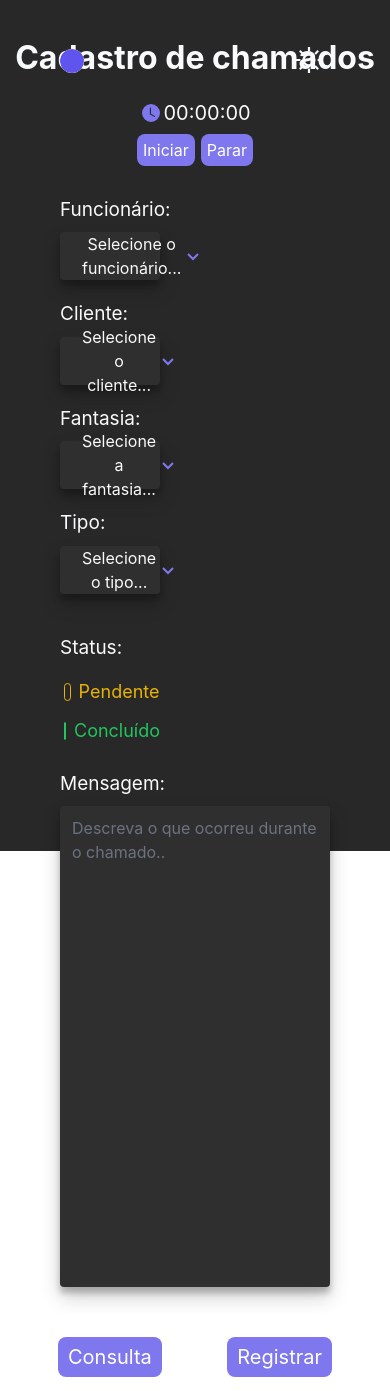
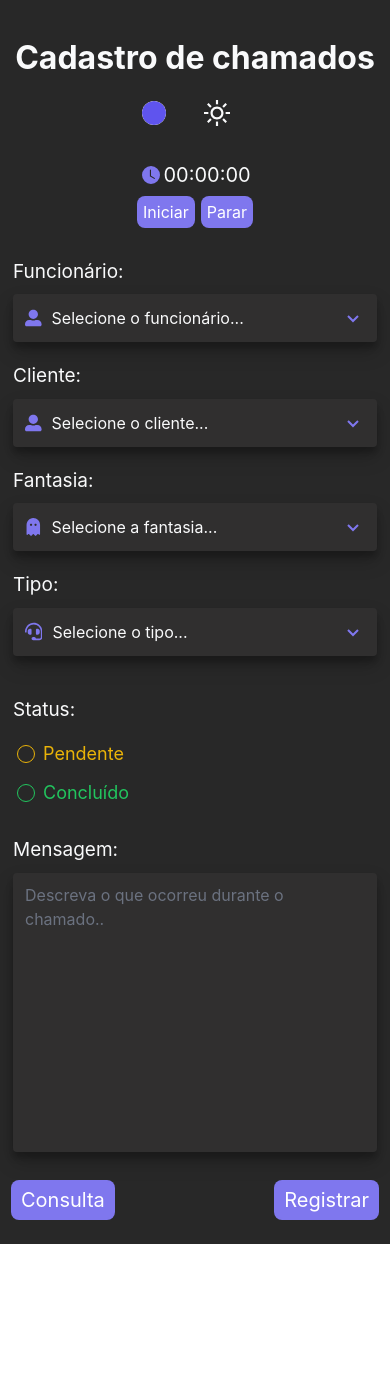
Before and after one commit to EnzoSylvestrin/helpDesk, a Next.js app: page / in a window 390 px wide. After the commit the page ends 1244 px from the top, so only its background shows below. Built offline with nearby package versions, Linux system fonts and the light colour scheme.

Commit message:
Adicionando responsividade

```diff
--- a/src/Components/Header/ColorComponent.tsx
+++ b/src/Components/Header/ColorComponent.tsx
@@ -40,7 +40,7 @@ export const ColorComponent = () => {
     return (
         <input
             type="color"
-            className="w-6 h-6 absolute top-[calc(4vh_+_15px)] left-[60px] border-0 rounded-full pointer"
+            className="w-6 h-6 top-[calc(4vh_+_15px)] left-[30px] border-0 rounded-full pointer mx-[10px] static sm:m-0 sm:absolute md:left-[60px]"
             onInput={HandleToggleColor}
             ref={InputColor}
         />
--- a/src/Components/Header/Header.tsx
+++ b/src/Components/Header/Header.tsx
@@ -11,8 +11,8 @@ type HeaderProps = {
 
 export const Header = ({pageTitle, setTheme} : HeaderProps) => {
     return (
-        <header className="max-h-[10vh]">
-            <Heading size="lg" align="center" asChild={true} className="pt-[4vh]">
+        <header className="h-auto flex items-center justify-center flex-wrap sm:inline sm:h-[10vh]">
+            <Heading size="lg" align="center" asChild={true} className="w-full pt-[4vh] sm:w-auto">
                 <h1>{pageTitle}</h1>
             </Heading>
             <ColorComponent />
--- a/src/Components/Header/Theme.tsx
+++ b/src/Components/Header/Theme.tsx
@@ -22,7 +22,7 @@ export const Theme = ({setTheme} : {setTheme: Dispatch<SetStateAction<"light" |
 
     return (
         <div
-            className="p-2 rounded-full absolute right-[60px] pointer top-[calc(4vh_+_5px)] hover:bg-lightHover dark:hover:bg-darkHover"
+            className="p-2 rounded-full static mx-5 my-[10px] block right-[30px] pointer top-[calc(4vh_+_5px)] hover:bg-lightHover dark:hover:bg-darkHover sm:m-0 sm:absolute sm:right-[60px]"
             onClick={HandleToggleTheme}
         >
             <Icon icon={darkMode ? CgSun : BsMoonStarsFill} size={26} />
--- a/src/pages/index.tsx
+++ b/src/pages/index.tsx
@@ -31,8 +31,8 @@ export default function Home() {
           <Header pageTitle='Cadastro de chamados' setTheme={setTheme} />
           <form className=''>
             <Timer />
-            <div className='h-[80vh] px-10 flex flex-wrap mt-3'>
-              <div className='w-[45%] max-w-[450px] p-5 h-[85%] gap-5 flex flex-col'>
+            <div className='h-auto py-[10px] px-[5px] flex flex-col flex-wrap mt-3 md:px-10 sm:flex-row sm:h-[80vh]'>
+              <div className='w-full max-w-full px-2 py-[10px] xs:px-5 xs:py-[10px] sm:w-[45%] sm:max-w-[450px] p-5 h-[85%] gap-5 flex flex-col'>
                 <label htmlFor='user'>
                   <Text className={'mb-2 !text-[19px]'}>Funcionário:</Text>
                   <Input.Root>
@@ -88,7 +88,7 @@ export default function Home() {
                   />
                 </label>
               </div>
-              <div className='flex-1 h-[85%] p-5 flex flex-col'>
+              <div className='px-2 h-[350px] xs:px-5 xs:w-full xs:flex-none sm:flex-1 sm:py-[10px] sm:h-[85%] p-5 flex flex-col'>
                 <label htmlFor='description' className='h-[90%]'>
                   <Text className={'mb-2 !text-[19px]'}>Mensagem:</Text>
                   <Input.Root className='!h-full'>
@@ -96,7 +96,7 @@ export default function Home() {
                   </Input.Root>
                 </label>
               </div>
-              <footer className='w-full px-5 h-[8vh] flex items-center justify-between'>
+              <footer className='w-full px-2 xs:px-5 h-[8vh] flex items-center justify-between'>
                 <Button size='lg' text='Consulta' />
                 <Button size='lg' text='Registrar' />
               </footer>
--- a/tailwind.config.js
+++ b/tailwind.config.js
@@ -14,6 +14,9 @@ module.exports = {
         lightColor: 'rgb(249 250 251)',
         InputColorDark: '#302f2f',
         InputColorLight: '#e6e6e6',
+      },
+      screens: {
+        xs: '450px',
       }
     },
     fontSize: {
@@ -26,6 +29,7 @@ module.exports = {
       '2xl': '2rem',
       xlg: '2.5rem',
     },
+
   },
   darkMode: 'class',
   plugins: [],
```
